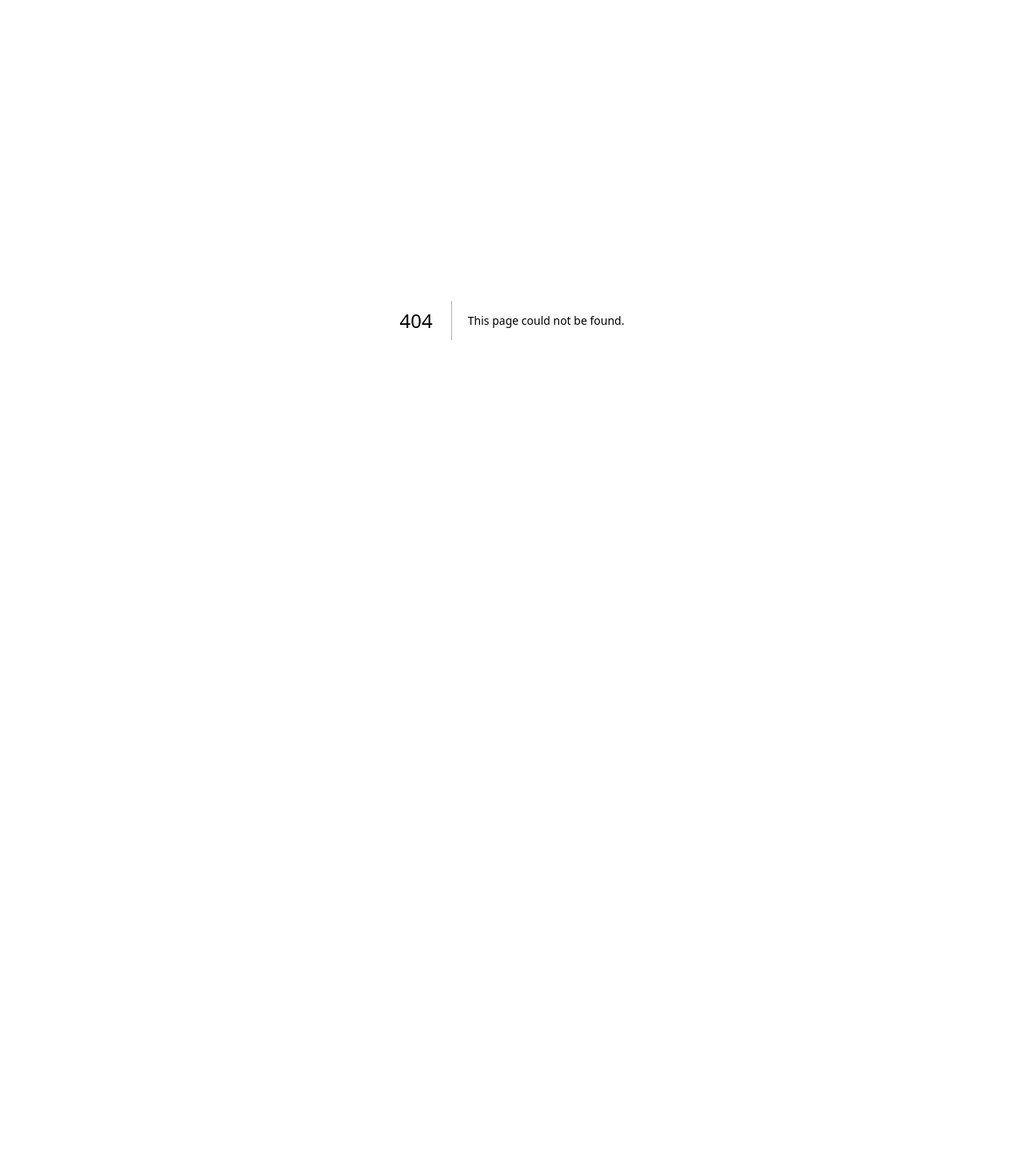
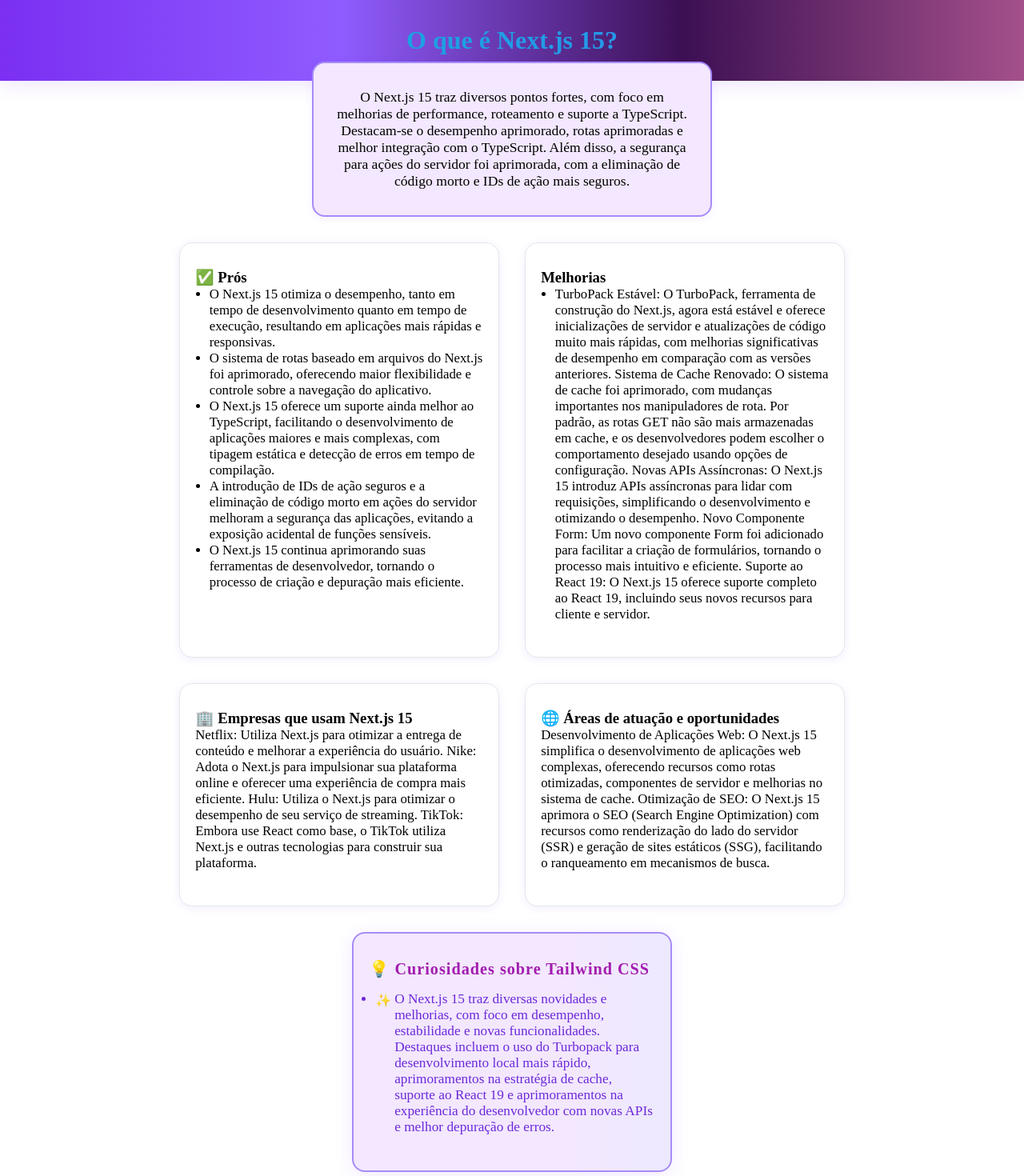
Before and after one commit to annabialeme/aulajs04, a Next.js app: page /Nextjs15 in a window 1280 px wide. Before the commit this address had no page. Shown: the top 1470 px of the page at 80% size. Before the commit the page ends 800 px from the top, so only its background shows below. Built offline with nearby package versions, Linux system fonts and the light colour scheme.

Commit message:
feat:create page next.js

```diff
--- a/src/app/Home/Home.jsx
+++ b/src/app/Home/Home.jsx
@@ -9,7 +9,7 @@
 
   const cardsData = [
     {
-      image: "/images/",
+      image: "/images/annaleme.jpeg",
       alt: "Foto da Anna Beatriz Leme",
       title: "Anna Beatriz Leme",
       subtitle: "2TDS1",
@@ -19,7 +19,7 @@
         "Em design e desenvolvimento web, uma biblioteca de estilos é uma coleção de regras CSS pré-definidas que facilitam a estilização consistente de elementos em um site ou aplicação",
     },
     {
-      image: "/images/marcelo.jpeg",
+      image: "/images/annavalentim.jpg",
       alt: "Foto da Anna Beatriz Valentim",
       title: "Anna Beatriz Valentim",
       subtitle: "2TDS1",
@@ -97,7 +97,7 @@
                 else if (index === 1) router.push('/Framework');
                 else if (index === 2) router.push('/Meta-Framework');
                 else if (index === 3) router.push('/Meta-Framework');
-                else if (index === 4) router.push('/especiais');
+                else if (index === 4) router.push('/Nextjs15');
               }}
             >
               Saiba Mais
--- /dev/null
+++ b/src/app/Nextjs15/Next15.module.css
@@ -0,0 +1,188 @@
+.headerGradient {
+  background: linear-gradient(90deg, #7b2ff2, #8f5cff, #3c1053, #a4508b);
+  color: #fff;
+  padding: 2rem 1rem;
+  margin-bottom: -1.5rem;
+  text-align: center;
+  box-shadow: 0 4px 24px rgba(123, 47, 242, 0.13);
+}
+
+
+.tituloAnimado {
+  background: linear-gradient(90deg, #06b6d4, #3b82f6);
+  -webkit-background-clip: text;
+  -webkit-text-fill-color: transparent;
+  transition: background 0.5s;
+}
+.tituloAnimado:hover {
+  background: linear-gradient(90deg, #3b82f6, #06b6d4);
+}
+
+.subtituloAnimado {
+  color: #e5e5e5;
+  transition: color 0.3s;
+}
+.subtituloAnimado:hover {
+  color: #fff;
+}
+
+.container {
+  max-width: 1100px;
+  margin: 0 auto;
+  padding: 0 1.5rem 2rem 1.5rem;
+}
+
+.cardHighlight {
+  background: #f3e8ff;
+  border-radius: 1rem;
+  padding: 2rem 1.5rem;
+  margin: 0 auto 2rem auto;
+  box-shadow: 0 2px 12px rgba(123, 47, 242, 0.07);
+  font-size: 1.1rem;
+  max-width: 500px;
+  text-align: center;
+  border: 2px solid #a78bfa;
+}
+
+.cardsRow {
+  display: flex;
+  gap: 2rem;
+  justify-content: center;
+  flex-wrap: wrap;
+  margin-bottom: 2rem;
+}
+
+.card {
+  background: #fff;
+  border: 1.5px solid #e5e7eb;
+  border-radius: 1rem;
+  padding: 2rem 1.2rem;
+  box-shadow: 0 2px 12px rgba(123, 47, 242, 0.09);
+  flex: 1 1 320px;
+  max-width: 400px;
+  min-width: 260px;
+  display: flex;
+  flex-direction: column;
+  margin-bottom: 0;
+  transition: transform 0.3s, box-shadow 0.3s;
+}
+
+.card:hover {
+  transform: translateY(-6px) scale(1.03);
+  box-shadow: 0 8px 32px rgba(123, 47, 242, 0.18);
+}
+
+.cardPros {
+  background: #e6fce6;
+  border-color: #8ae68a;
+}
+
+.cardContras {
+  background: #ffeaea;
+  border-color: #ffb3b3;
+}
+
+.cardCuriosidades {
+  background: linear-gradient(90deg, #f3e8ff 70%, #ede9fe 100%);
+  border: 2px solid #a78bfa;
+  box-shadow: 0 4px 24px rgba(123, 47, 242, 0.10);
+  color: #6d28d9;
+  border-radius: 1rem;
+  padding: 2rem 1.2rem;
+  margin: 2rem auto 0 auto;
+  max-width: 400px;
+  min-width: 260px;
+  font-size: 1.08rem;
+  font-weight: 500;
+  text-align: left;
+}
+
+.cardCuriosidades h3 {
+  color: #a21caf;
+  letter-spacing: 1px;
+  margin-bottom: 1rem;
+}
+
+.cardCuriosidades ul {
+  padding-left: 0.5rem;
+}
+
+.cardCuriosidades ul li {
+  margin-bottom: 0.7rem;
+  position: relative;
+  padding-left: 1.5rem;
+}
+
+.cardCuriosidades ul li::before {
+  content: "✨";
+  position: absolute;
+  left: 0;
+  top: 0.1rem;
+  font-size: 1rem;
+  color: #a21caf;
+}
+
+.card ul, .card p {
+  margin-bottom: 0.7rem;
+  font-size: 1.05rem;
+}
+
+.card ul {
+  padding-left: 1.1rem;
+}
+
+.empresasList li {
+  margin-bottom: 0.8rem;
+  display: flex;
+  align-items: center;
+}
+
+.empresasList img {
+  border-radius: 0.3rem;
+  margin-right: 8px;
+  background: #fff;
+  transition: transform 0.3s;
+}
+.empresasList img:hover {
+  transform: scale(1.08);
+}
+
+.card a,
+.cardCuriosidades a {
+  color: #7b2ff2;
+  text-decoration: none;
+  font-weight: 500;
+  transition: color 0.2s;
+}
+
+.card a:hover,
+.cardCuriosidades a:hover {
+  color: #a21caf;
+  text-decoration: underline;
+}
+
+@media (max-width: 900px) {
+  .cardsRow {
+    flex-direction: column;
+    gap: 1.2rem;
+    align-items: center;
+  }
+  .card, .cardHighlight {
+    max-width: 98vw;
+  }
+}
+
+@media (max-width: 600px) {
+  .headerGradient {
+    padding: 1rem 0.5rem;
+    font-size: 1rem;
+    border-radius: 0.7rem 0.7rem 1.2rem 1.2rem;
+  }
+  .container {
+    padding: 0 0.5rem 1.5rem 0.5rem;
+  }
+  .card, .cardHighlight {
+    padding: 1rem 0.5rem;
+    font-size: 1rem;
+  }
+}
--- /dev/null
+++ b/src/app/Nextjs15/page.jsx
@@ -0,0 +1,83 @@
+import React from "react";
+import styles from "./Next15.module.css";
+
+export default function Next() {
+  return (
+    <>
+      <header className={styles.headerGradient}>
+        <h1 className={styles.tituloAnimado}>O que é Next.js 15?</h1>
+      </header>
+
+      <div className={styles.container}>
+        <div className={styles.cardHighlight}>
+          <p>
+O Next.js 15 traz diversos pontos fortes, com foco em melhorias de performance, roteamento e suporte a TypeScript. Destacam-se o desempenho aprimorado, rotas aprimoradas e melhor integração com o TypeScript. Além disso, a segurança para ações do servidor foi aprimorada, com a eliminação de código morto e IDs de ação mais seguros.
+          </p>
+        </div>
+
+        <div className={styles.cardsRow}>
+          <div className={`${styles.card} ${styles.cardHover}`}>
+            <h3>✅ Prós</h3>
+            <ul>
+              <li>O Next.js 15 otimiza o desempenho, tanto em tempo de desenvolvimento quanto em tempo de execução, resultando em aplicações mais rápidas e responsivas. </li>
+              <li>O sistema de rotas baseado em arquivos do Next.js foi aprimorado, oferecendo maior flexibilidade e controle sobre a navegação do aplicativo.</li>
+              <li>O Next.js 15 oferece um suporte ainda melhor ao TypeScript, facilitando o desenvolvimento de aplicações maiores e mais complexas, com tipagem estática e detecção de erros em tempo de compilação.</li>
+              <li>A introdução de IDs de ação seguros e a eliminação de código morto em ações do servidor melhoram a segurança das aplicações, evitando a exposição acidental de funções sensíveis. </li>
+              <li>O Next.js 15 continua aprimorando suas ferramentas de desenvolvedor, tornando o processo de criação e depuração mais eficiente.</li>
+            </ul>
+          </div>
+
+          <div className={`${styles.card} ${styles.cardHover}`}>
+            <h3>Melhorias</h3>
+            <ul>
+              <li>TurboPack Estável:
+O TurboPack, ferramenta de construção do Next.js, agora está estável e oferece inicializações de servidor e atualizações de código muito mais rápidas, com melhorias significativas de desempenho em comparação com as versões anteriores.
+Sistema de Cache Renovado:
+O sistema de cache foi aprimorado, com mudanças importantes nos manipuladores de rota. Por padrão, as rotas GET não são mais armazenadas em cache, e os desenvolvedores podem escolher o comportamento desejado usando opções de configuração.
+Novas APIs Assíncronas:
+O Next.js 15 introduz APIs assíncronas para lidar com requisições, simplificando o desenvolvimento e otimizando o desempenho.
+Novo Componente Form:
+Um novo componente Form foi adicionado para facilitar a criação de formulários, tornando o processo mais intuitivo e eficiente.
+Suporte ao React 19:
+O Next.js 15 oferece suporte completo ao React 19, incluindo seus novos recursos para cliente e servidor. </li>
+            </ul>
+          </div>
+        </div>
+
+        <div className={styles.cardsRow}>
+          <div className={`${styles.card} ${styles.cardHover}`}>
+            <h3>🏢 Empresas que usam Next.js 15</h3>
+            <p>Netflix: Utiliza Next.js para otimizar a entrega de conteúdo e melhorar a experiência do usuário.
+
+
+Nike: Adota o Next.js para impulsionar sua plataforma online e oferecer uma experiência de compra mais eficiente.
+
+
+Hulu: Utiliza o Next.js para otimizar o desempenho de seu serviço de streaming.
+
+
+TikTok: Embora use React como base, o TikTok utiliza Next.js e outras tecnologias para construir sua plataforma.
+</p>
+
+          </div>
+
+          <div className={`${styles.card} ${styles.cardHover}`}>
+            <h3>🌐 Áreas de atuação e oportunidades</h3>
+            <p>Desenvolvimento de Aplicações Web:
+O Next.js 15 simplifica o desenvolvimento de aplicações web complexas, oferecendo recursos como rotas otimizadas, componentes de servidor e melhorias no sistema de cache.
+Otimização de SEO:
+O Next.js 15 aprimora o SEO (Search Engine Optimization) com recursos como renderização do lado do servidor (SSR) e geração de sites estáticos (SSG), facilitando o ranqueamento em mecanismos de busca.
+</p>
+          </div>
+        </div>
+
+        <div className={`${styles.cardCuriosidades} ${styles.cardHover}`}>
+          <h3>💡 Curiosidades sobre Tailwind CSS</h3>
+          <ul>
+            <li>O Next.js 15 traz diversas novidades e melhorias, com foco em desempenho, estabilidade e novas funcionalidades. Destaques incluem o uso do Turbopack para desenvolvimento local mais rápido, aprimoramentos na estratégia de cache, suporte ao React 19 e aprimoramentos na experiência do desenvolvedor com novas APIs e melhor depuração de erros. </li>
+          </ul>
+        </div>
+      </div>
+    </>
+  );
+}
```
Also changed, not shown: public/images/annaleme.jpeg (added), public/images/annavalentim.jpg (added).
